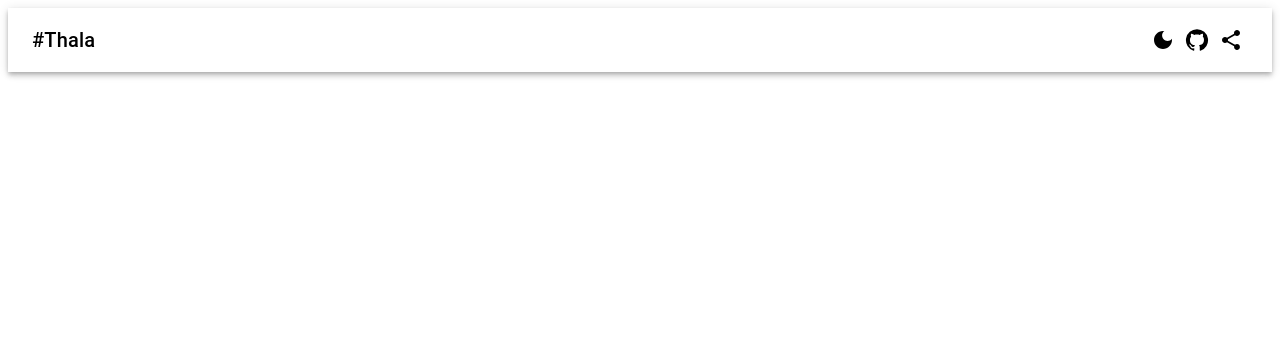
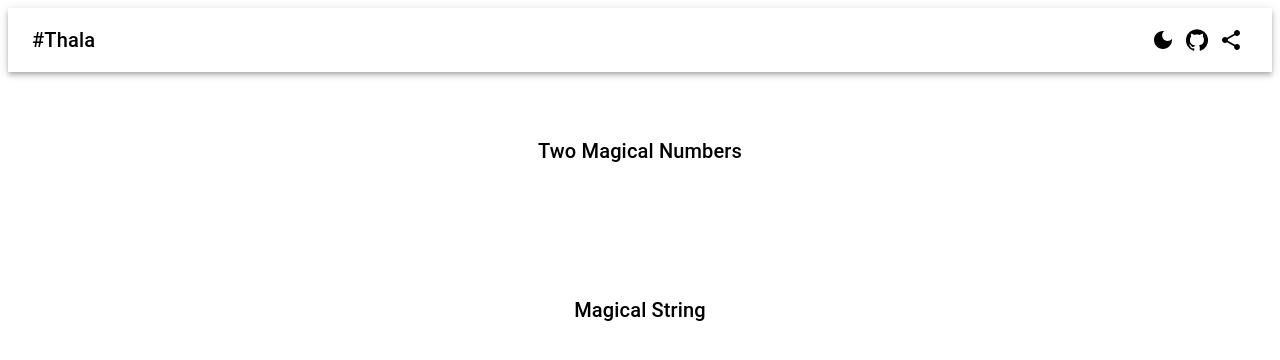
Before and after one commit to manav809/thala, a React (Create React App) app: page / in a window 1280 px wide. Shown: the top 360 px of the page. Built offline with nearby package versions, Linux system fonts and the light colour scheme.

Commit message:
Create Main Page

```diff
--- a/src/App.js
+++ b/src/App.js
@@ -1,9 +1,10 @@
-import Navbar from './components/Navbar'
-
+import Navbar from "./components/Navbar";
+import Main from "./Main";
 function App() {
   return (
     <div className="App">
-        <Navbar />
+      <Navbar />
+      <Main />
     </div>
   );
 }
--- /dev/null
+++ b/src/Main.js
@@ -0,0 +1,30 @@
+import { Typography } from "@mui/material";
+import * as React from "react";
+
+const styles = {
+  operations: {
+    display: "flex",
+    justifyContent: "center",
+    alignItems: "center",
+    margin: "5%",
+  },
+  string: {
+    display: "flex",
+    justifyContent: "center",
+    alignItems: "center",
+    margin: "10%",
+  },
+};
+
+export default function Main() {
+  return (
+    <div>
+      <div style={styles.operations}>
+        <Typography variant="h6">Two Magical Numbers</Typography>
+      </div>
+      <div style={styles.string}>
+        <Typography variant="h6">Magical String</Typography>
+      </div>
+    </div>
+  );
+}
```
